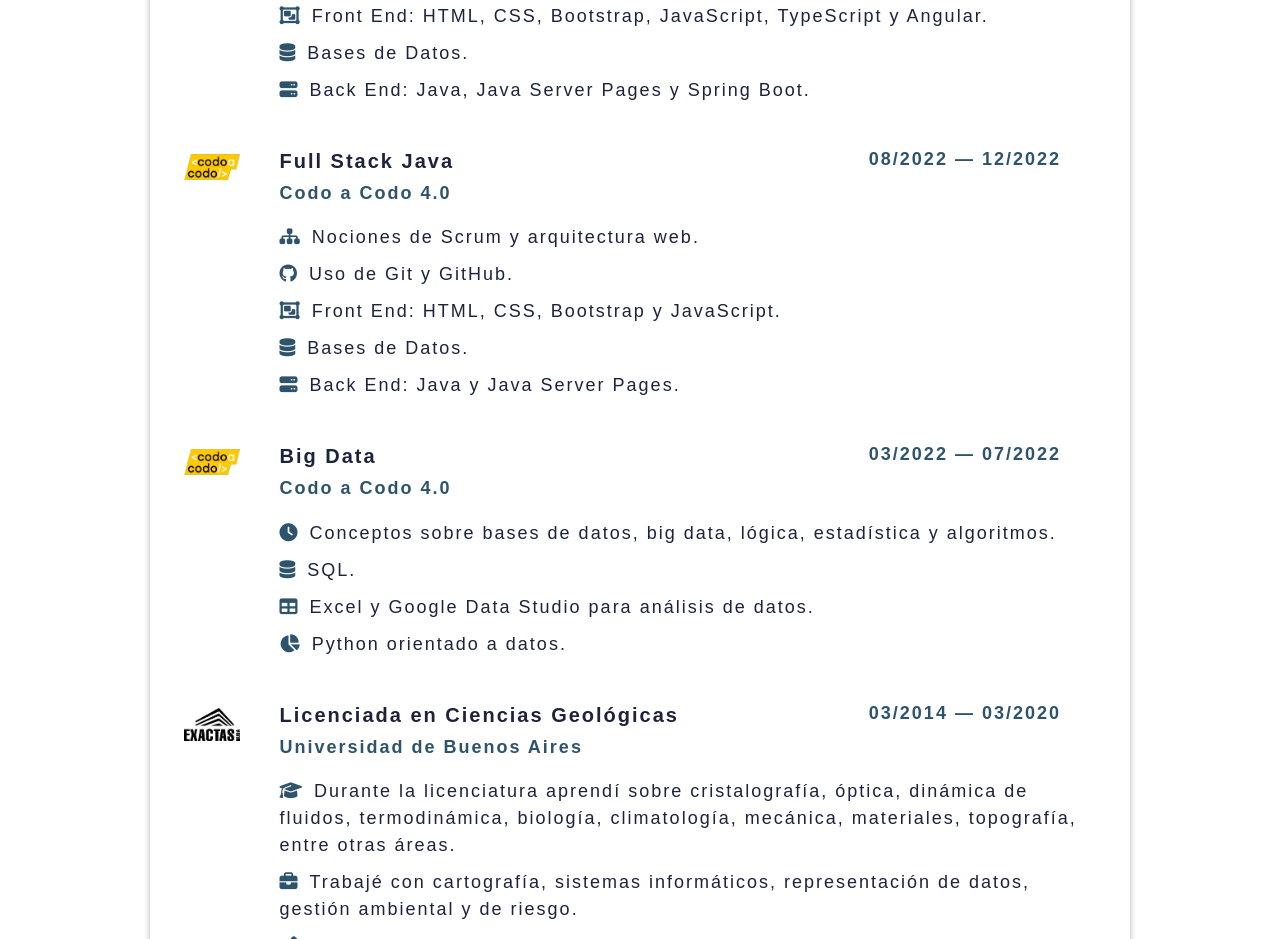
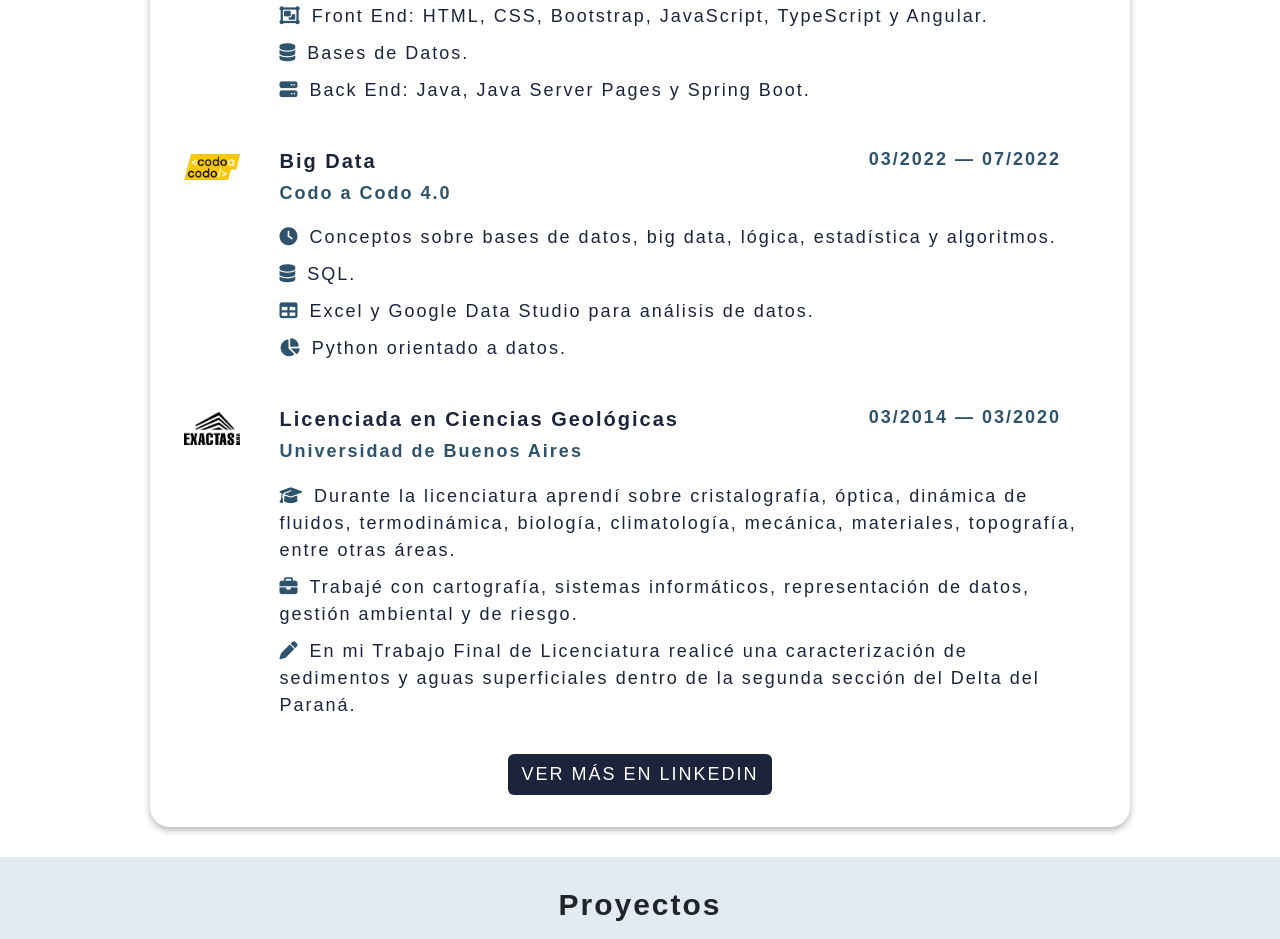
Before and after one commit to melirossi/melisa_rossi, a plain HTML site: page index.html in a window 1280 px wide. Shown: the part 2544-3483 px from the top of the page. Drawn offline with nearby package versions, Linux system fonts and the light colour scheme; a web font is replaced by a local one.

Commit message:
eliminación curso Java

```diff
--- a/index.html
+++ b/index.html
@@ -233,27 +233,6 @@
             <img class="img-fluid" src="Images/cac.png" alt="Codo a Codo">
           </div>
           <div class="col-sm-12 col-lg-7">
-            <h2>Full Stack Java</h2>
-            <h3>Codo a Codo 4.0</h3>
-          </div>
-          <div class="col-sm-12 col-lg-4">
-            <h4>08/2022 — 12/2022</h4>
-          </div>
-        </div>
-        <div class="row descripcion">
-          <div class="col-sm-12 col-md-11 offset-md-1">
-            <p><i class="fa-solid fa-sitemap"></i>Nociones de Scrum y arquitectura web.</p>
-            <p><i class="fa-brands fa-github"></i>Uso de Git y GitHub.</p>
-            <p><i class="fa-solid fa-object-group"></i>Front End: HTML, CSS, Bootstrap y JavaScript.</p>
-            <p><i class="fa-solid fa-database"></i>Bases de Datos.</p>
-            <p><i class="fa-solid fa-server"></i>Back End: Java y Java Server Pages.</p>
-          </div>
-        </div>
-        <div class="row">
-          <div class="col-sm-12 col-lg-1">
-            <img class="img-fluid" src="Images/cac.png" alt="Codo a Codo">
-          </div>
-          <div class="col-sm-12 col-lg-7">
             <h2>Big Data</h2>
             <h3>Codo a Codo 4.0</h3>
           </div>
```
